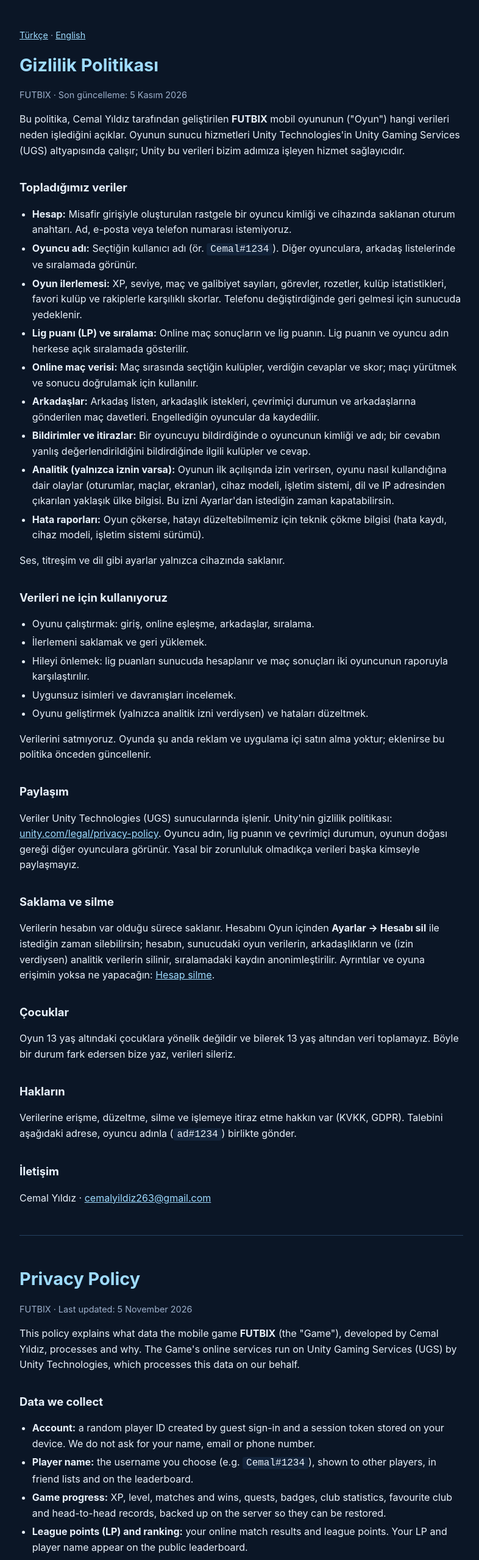
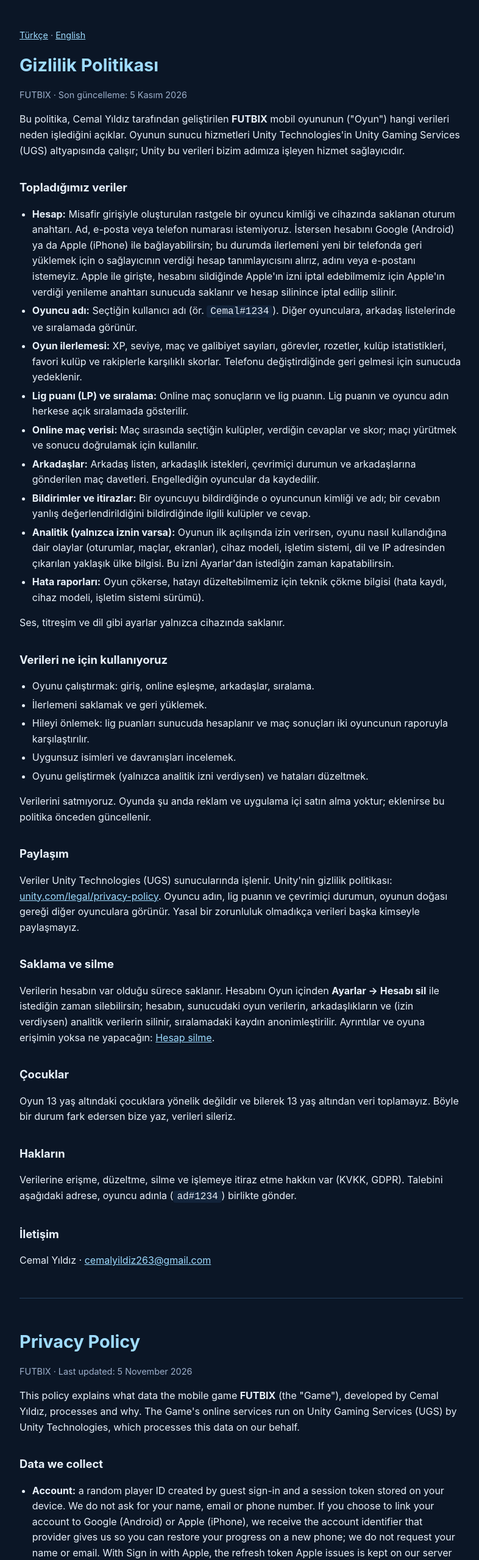
Before and after one commit to cemalyildiz44/futbix-legal, a plain HTML site: page privacy.html in a window 1280 px wide. Shown: the top 2559 px of the page at 61% size, without its empty margins (244-1030 px from the left). Drawn offline with Linux system fonts and the light colour scheme.

Commit message:
Update privacy.html

```diff
--- a/privacy.html
+++ b/privacy.html
@@ -18,7 +18,7 @@
 
 <h2>Topladığımız veriler</h2>
 <ul>
-<li><strong>Hesap:</strong> Misafir girişiyle oluşturulan rastgele bir oyuncu kimliği ve cihazında saklanan oturum anahtarı. Ad, e-posta veya telefon numarası istemiyoruz.</li>
+<li><strong>Hesap:</strong> Misafir girişiyle oluşturulan rastgele bir oyuncu kimliği ve cihazında saklanan oturum anahtarı. Ad, e-posta veya telefon numarası istemiyoruz. İstersen hesabını Google (Android) ya da Apple (iPhone) ile bağlayabilirsin; bu durumda ilerlemeni yeni bir telefonda geri yüklemek için o sağlayıcının verdiği hesap tanımlayıcısını alırız, adını veya e-postanı istemeyiz. Apple ile girişte, hesabını sildiğinde Apple'ın izni iptal edebilmemiz için Apple'ın verdiği yenileme anahtarı sunucuda saklanır ve hesap silinince iptal edilip silinir.</li>
 <li><strong>Oyuncu adı:</strong> Seçtiğin kullanıcı adı (ör. <code>Cemal#1234</code>). Diğer oyunculara, arkadaş listelerinde ve sıralamada görünür.</li>
 <li><strong>Oyun ilerlemesi:</strong> XP, seviye, maç ve galibiyet sayıları, görevler, rozetler, kulüp istatistikleri, favori kulüp ve rakiplerle karşılıklı skorlar. Telefonu değiştirdiğinde geri gelmesi için sunucuda yedeklenir.</li>
 <li><strong>Lig puanı (LP) ve sıralama:</strong> Online maç sonuçların ve lig puanın. Lig puanın ve oyuncu adın herkese açık sıralamada gösterilir.</li>
@@ -66,7 +66,7 @@
 
 <h2>Data we collect</h2>
 <ul>
-<li><strong>Account:</strong> a random player ID created by guest sign-in and a session token stored on your device. We do not ask for your name, email or phone number.</li>
+<li><strong>Account:</strong> a random player ID created by guest sign-in and a session token stored on your device. We do not ask for your name, email or phone number. If you choose to link your account to Google (Android) or Apple (iPhone), we receive the account identifier that provider gives us so you can restore your progress on a new phone; we do not request your name or email. With Sign in with Apple, the refresh token Apple issues is kept on our server so that we can revoke it at Apple when you delete your account, and it is revoked and deleted with the account.</li>
 <li><strong>Player name:</strong> the username you choose (e.g. <code>Cemal#1234</code>), shown to other players, in friend lists and on the leaderboard.</li>
 <li><strong>Game progress:</strong> XP, level, matches and wins, quests, badges, club statistics, favourite club and head-to-head records, backed up on the server so they can be restored.</li>
 <li><strong>League points (LP) and ranking:</strong> your online match results and league points. Your LP and player name appear on the public leaderboard.</li>
```
